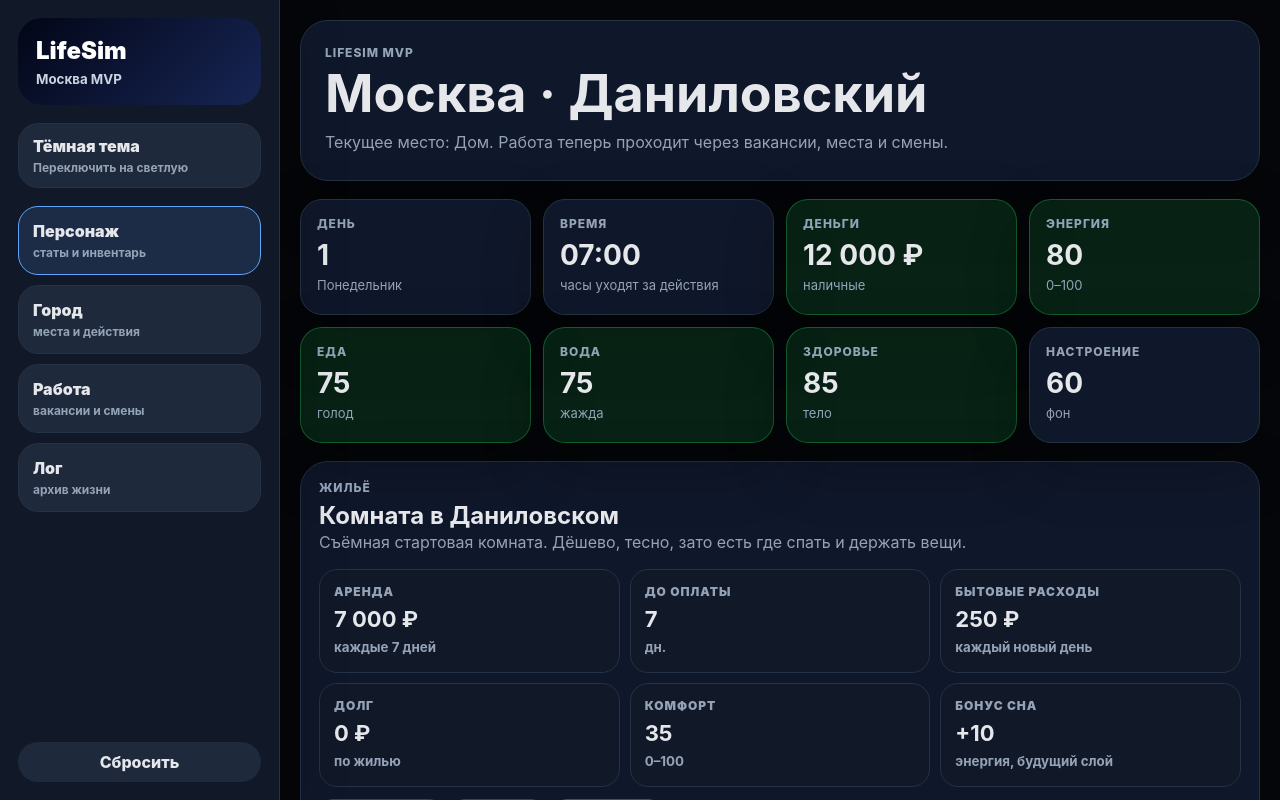
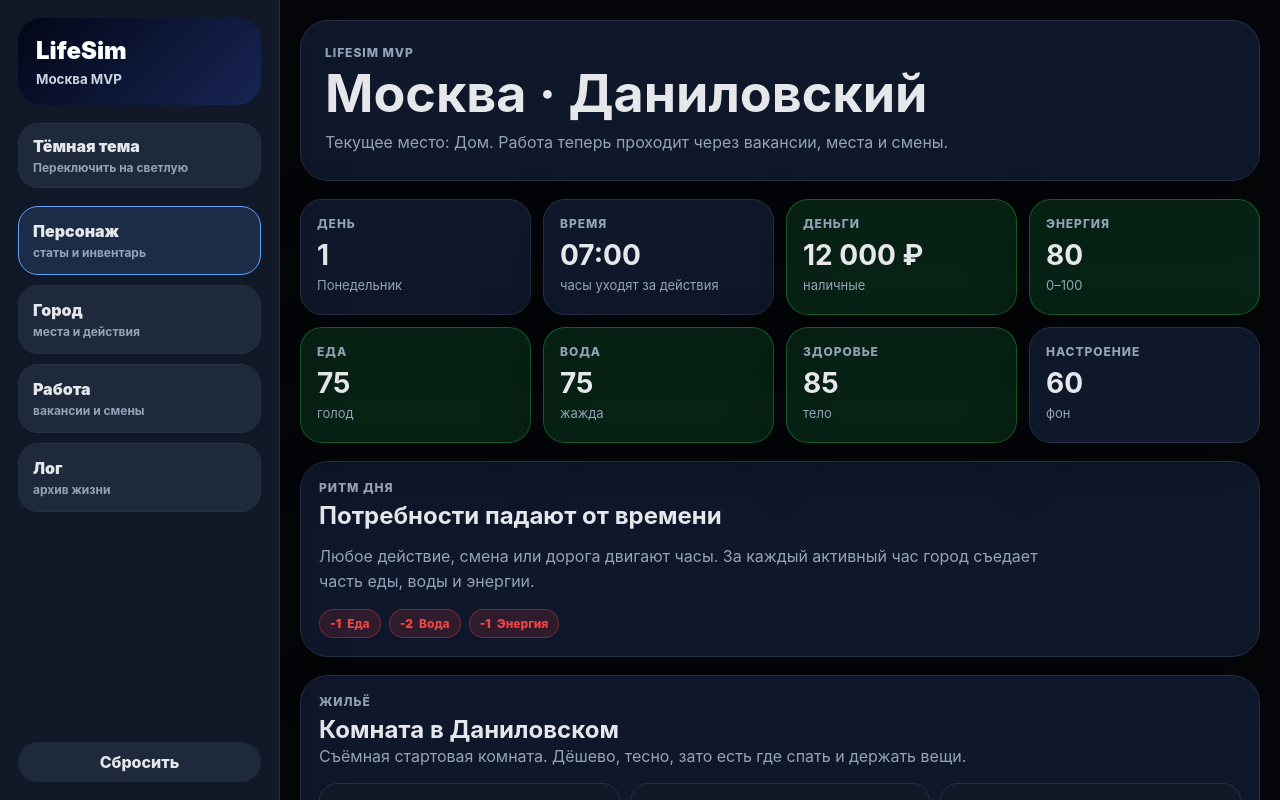
Before and after one commit to Coldqh/LifeSim, a React (Vite) app: page / in a window 1280 px wide. Shown: the top 800 px of the page. Built offline with nearby package versions, Linux system fonts and the light colour scheme.

Commit message:
feat: add daily needs decay MVP

```diff
--- a/src/core/needs/index.ts
+++ b/src/core/needs/index.ts
@@ -2,9 +2,45 @@ import type { NeedsState } from '../../types/needs';
 
 const NEED_MIN = 0;
 const NEED_MAX = 100;
+const MINUTES_IN_HOUR = 60;
+
+export type NeedsDecayProfile = 'active' | 'resting' | 'sleeping';
+
+export type NeedsDecayResult = {
+  needs: NeedsState;
+  delta: Partial<NeedsState>;
+};
+
+const DECAY_RATES_PER_HOUR: Record<NeedsDecayProfile, Partial<NeedsState>> = {
+  active: {
+    hunger: -1.2,
+    thirst: -1.8,
+    energy: -0.8
+  },
+  resting: {
+    hunger: -0.8,
+    thirst: -1.2
+  },
+  sleeping: {
+    hunger: -0.5,
+    thirst: -0.8
+  }
+};
 
 function clampNeed(value: number): number {
   return Math.min(NEED_MAX, Math.max(NEED_MIN, Math.round(value)));
+}
+
+function roundDelta(value: number): number {
+  return Math.round(value);
+}
+
+function addDelta(current: number, delta: number): number {
+  return clampNeed(current + delta);
+}
+
+function getNonZeroDelta(delta: Partial<NeedsState>): Partial<NeedsState> {
+  return Object.fromEntries(Object.entries(delta).filter(([, value]) => value !== undefined && value !== 0)) as Partial<NeedsState>;
 }
 
 export function applyNeedsDelta(needs: NeedsState, delta: Partial<NeedsState> = {}): NeedsState {
@@ -17,6 +53,51 @@ export function applyNeedsDelta(needs: NeedsState, delta: Partial<NeedsState> =
   };
 }
 
+export function getNeedsDecayDelta(minutesElapsed: number, profile: NeedsDecayProfile = 'active'): Partial<NeedsState> {
+  const safeMinutes = Math.max(0, Math.floor(minutesElapsed));
+  if (safeMinutes === 0) return {};
+
+  const rate = DECAY_RATES_PER_HOUR[profile];
+  const multiplier = safeMinutes / MINUTES_IN_HOUR;
+
+  return getNonZeroDelta({
+    hunger: rate.hunger !== undefined ? roundDelta(rate.hunger * multiplier) : undefined,
+    thirst: rate.thirst !== undefined ? roundDelta(rate.thirst * multiplier) : undefined,
+    energy: rate.energy !== undefined ? roundDelta(rate.energy * multiplier) : undefined,
+    health: rate.health !== undefined ? roundDelta(rate.health * multiplier) : undefined,
+    mood: rate.mood !== undefined ? roundDelta(rate.mood * multiplier) : undefined
+  });
+}
+
+export function applyNeedsDecay(needs: NeedsState, minutesElapsed: number, profile: NeedsDecayProfile = 'active'): NeedsDecayResult {
+  const delta = getNeedsDecayDelta(minutesElapsed, profile);
+
+  return {
+    needs: {
+      hunger: addDelta(needs.hunger, delta.hunger ?? 0),
+      thirst: addDelta(needs.thirst, delta.thirst ?? 0),
+      energy: addDelta(needs.energy, delta.energy ?? 0),
+      health: addDelta(needs.health, delta.health ?? 0),
+      mood: addDelta(needs.mood, delta.mood ?? 0)
+    },
+    delta
+  };
+}
+
+export function describeNeedsDecay(delta: Partial<NeedsState>): string | undefined {
+  const parts: string[] = [];
+
+  if (delta.hunger) parts.push(`еда ${delta.hunger}`);
+  if (delta.thirst) parts.push(`вода ${delta.thirst}`);
+  if (delta.energy) parts.push(`энергия ${delta.energy}`);
+  if (delta.health) parts.push(`здоровье ${delta.health}`);
+  if (delta.mood) parts.push(`настроение ${delta.mood}`);
+
+  if (parts.length === 0) return undefined;
+
+  return `Время прошло. Потребности изменились: ${parts.join(', ')}.`;
+}
+
 export function getNeedWarning(needs: NeedsState): string | undefined {
   if (needs.health <= 20) return 'Здоровье на опасном уровне.';
   if (needs.energy <= 15) return 'Сил почти не осталось.';
--- a/src/core/time/index.ts
+++ b/src/core/time/index.ts
@@ -47,3 +47,12 @@ export function formatWeekday(weekday: Weekday): string {
 
   return labels[weekday];
 }
+
+
+export function getTotalMinutes(time: GameTime): number {
+  return (time.day - 1) * MINUTES_IN_DAY + time.hour * 60 + time.minute;
+}
+
+export function getElapsedMinutes(fromTime: GameTime, toTime: GameTime): number {
+  return Math.max(0, getTotalMinutes(toTime) - getTotalMinutes(fromTime));
+}
--- a/src/state/gameState.ts
+++ b/src/state/gameState.ts
@@ -5,7 +5,7 @@ import type { HousingId } from '../types/housing';
 import type { GameTime } from '../types/time';
 import { createInitialTime, formatGameTime } from '../core/time';
 
-export const GAME_STATE_STORAGE_KEY = 'lifesim.gameState.v5';
+export const GAME_STATE_STORAGE_KEY = 'lifesim.gameState.v6';
 
 export type LifeLogEntry = {
   id: string;
@@ -79,7 +79,7 @@ export function createInitialGameState(): GameState {
         day: time.day,
         timeLabel: formatGameTime(time),
         title: 'Старт',
-        text: 'Москва. Даниловский. Дом. Есть стартовая комната, аренда и ежедневные расходы.'
+        text: 'Москва. Даниловский. Дом. Время теперь влияет на еду, воду и энергию.'
       }
     ]
   };
--- a/src/state/useGameController.ts
+++ b/src/state/useGameController.ts
@@ -14,9 +14,9 @@ import {
   getLocationsForDistrict,
   isActionAvailableAtLocation
 } from '../core/location';
-import { applyNeedsDelta, getNeedWarning } from '../core/needs';
+import { applyNeedsDecay, applyNeedsDelta, describeNeedsDecay, getNeedWarning, type NeedsDecayProfile } from '../core/needs';
 import { getShopForLocation, getShopProducts, isProductSoldByShop } from '../core/shop';
-import { addMinutes } from '../core/time';
+import { addMinutes, getElapsedMinutes } from '../core/time';
 import {
   calculateDistrictTravel,
   calculateLocationTravel,
@@ -29,6 +29,7 @@ import { basicJobs, getJobById } from '../data/jobs/basicJobs';
 import { getProductById } from '../data/products/basicProducts';
 import type { ActionId, DistrictId, JobId, LocationId, ProductId } from '../types/ids';
 import type { TravelModeId } from '../types/transport';
+import type { NeedsState } from '../types/needs';
 import type { Player } from '../types/player';
 import type { GameTime } from '../types/time';
 import {
@@ -42,30 +43,75 @@ import {
 } from './gameState';
 
 
-function applyHousingForElapsedDays(
+function mergeNeedsDelta(first: Partial<NeedsState> = {}, second: Partial<NeedsState> = {}): Partial<NeedsState> | undefined {
+  const merged: Partial<NeedsState> = {
+    hunger: (first.hunger ?? 0) + (second.hunger ?? 0),
+    thirst: (first.thirst ?? 0) + (second.thirst ?? 0),
+    energy: (first.energy ?? 0) + (second.energy ?? 0),
+    health: (first.health ?? 0) + (second.health ?? 0),
+    mood: (first.mood ?? 0) + (second.mood ?? 0)
+  };
+
+  const visibleEntries = Object.entries(merged).filter(([, value]) => value !== 0);
+  if (visibleEntries.length === 0) return undefined;
+
+  return Object.fromEntries(visibleEntries) as Partial<NeedsState>;
+}
+
+function getNeedsDecayProfileForActionCategory(category?: string): NeedsDecayProfile {
+  if (category === 'sleep') return 'sleeping';
+  if (category === 'rest') return 'resting';
+
+  return 'active';
+}
+
+function applyElapsedTimeConsequences(
   currentState: GameState,
   player: Player,
-  nextTime: GameTime
-): { player: Player; lifeLogEntries: LifeLogEntry[] } {
-  const elapsedDays = Math.max(0, nextTime.day - currentState.time.day);
-  if (elapsedDays === 0) {
-    return { player, lifeLogEntries: [] };
+  nextTime: GameTime,
+  decayProfile: NeedsDecayProfile = 'active'
+): { player: Player; lifeLogEntries: LifeLogEntry[]; needsDelta?: Partial<NeedsState>; messages: string[] } {
+  const elapsedMinutes = getElapsedMinutes(currentState.time, nextTime);
+  const lifeLogEntries: LifeLogEntry[] = [];
+  const messages: string[] = [];
+  const decayApplied = applyNeedsDecay(player.needs, elapsedMinutes, decayProfile);
+  const decayMessage = describeNeedsDecay(decayApplied.delta);
+  const decayWarning = getNeedWarning(decayApplied.needs);
+  let nextPlayer: Player = {
+    ...player,
+    needs: decayApplied.needs
+  };
+
+  if (decayMessage) {
+    messages.push(decayMessage);
+    lifeLogEntries.push(createLifeLogEntry({ time: nextTime }, 'Время', decayMessage));
   }
 
-  const housing = getHousingById(player.housingId);
-  if (!housing) {
-    return { player, lifeLogEntries: [] };
+  if (decayWarning) {
+    messages.push(decayWarning);
   }
 
-  const applied = applyHousingDayChanges({
-    player,
-    housing,
-    elapsedDays
-  });
+  const elapsedDays = Math.max(0, nextTime.day - currentState.time.day);
+  if (elapsedDays > 0) {
+    const housing = getHousingById(nextPlayer.housingId);
+
+    if (housing) {
+      const applied = applyHousingDayChanges({
+        player: nextPlayer,
+        housing,
+        elapsedDays
+      });
+
+      nextPlayer = applied.player;
+      lifeLogEntries.push(...applied.events.map((event) => createLifeLogEntry({ time: nextTime }, event.title, event.text)));
+    }
+  }
 
   return {
-    player: applied.player,
-    lifeLogEntries: applied.events.map((event) => createLifeLogEntry({ time: nextTime }, event.title, event.text))
+    player: nextPlayer,
+    lifeLogEntries,
+    needsDelta: decayApplied.delta,
+    messages
   };
 }
 
@@ -173,19 +219,29 @@ export function useGameController() {
         action
       });
 
-      const housingApplied = applyHousingForElapsedDays(currentState, applied.player, applied.time);
+      const elapsedApplied = applyElapsedTimeConsequences(
+        currentState,
+        applied.player,
+        applied.time,
+        getNeedsDecayProfileForActionCategory(action.category)
+      );
+      const resultMessages = [...applied.result.messages, ...elapsedApplied.messages];
       const logEntry = createLifeLogEntry(
         { time: applied.time },
         applied.result.ok ? action.name : 'Действие не выполнено',
-        applied.result.messages.join(' ')
+        resultMessages.join(' ')
       );
 
       return {
         ...currentState,
-        player: housingApplied.player,
+        player: elapsedApplied.player,
         time: applied.time,
-        lastResult: applied.result,
-        lifeLog: mergeLifeLog([logEntry, ...housingApplied.lifeLogEntries], currentState.lifeLog)
+        lastResult: {
+          ...applied.result,
+          needsDelta: mergeNeedsDelta(applied.result.needsDelta, elapsedApplied.needsDelta),
+          messages: resultMessages
+        },
+        lifeLog: mergeLifeLog([logEntry, ...elapsedApplied.lifeLogEntries], currentState.lifeLog)
       };
     });
   }
@@ -234,22 +290,23 @@ export function useGameController() {
         districtId: district.id,
         locationId: defaultLocation.id
       };
-      const housingApplied = applyHousingForElapsedDays(currentState, movedPlayer, nextTime);
-      const logEntry = createLifeLogEntry({ time: nextTime }, 'Перемещение', messages.join(' '));
+      const elapsedApplied = applyElapsedTimeConsequences(currentState, movedPlayer, nextTime, 'active');
+      const resultMessages = [...messages, ...elapsedApplied.messages];
+      const logEntry = createLifeLogEntry({ time: nextTime }, 'Перемещение', resultMessages.join(' '));
 
       return {
         ...currentState,
         time: nextTime,
-        player: housingApplied.player,
+        player: elapsedApplied.player,
         lastResult: {
           ok: true,
           timeDeltaMinutes: travel.durationMinutes,
           moneyDelta: -(travel.moneyCost ?? 0),
-          needsDelta: travel.needsDelta,
+          needsDelta: mergeNeedsDelta(travel.needsDelta, elapsedApplied.needsDelta),
           locationDelta: defaultLocation.id,
-          messages
+          messages: resultMessages
         },
-        lifeLog: mergeLifeLog([logEntry, ...housingApplied.lifeLogEntries], currentState.lifeLog)
+        lifeLog: mergeLifeLog([logEntry, ...elapsedApplied.lifeLogEntries], currentState.lifeLog)
       };
     });
   }
@@ -296,22 +353,23 @@ export function useGameController() {
         districtId: location.districtId,
         locationId: location.id
       };
-      const housingApplied = applyHousingForElapsedDays(currentState, movedPlayer, nextTime);
-      const logEntry = createLifeLogEntry({ time: nextTime }, 'Перемещение', messages.join(' '));
+      const elapsedApplied = applyElapsedTimeConsequences(currentState, movedPlayer, nextTime, 'active');
+      const resultMessages = [...messages, ...elapsedApplied.messages];
+      const logEntry = createLifeLogEntry({ time: nextTime }, 'Перемещение', resultMessages.join(' '));
 
       return {
         ...currentState,
         time: nextTime,
-        player: housingApplied.player,
+        player: elapsedApplied.player,
         lastResult: {
           ok: true,
           timeDeltaMinutes: travel.durationMinutes,
           moneyDelta: -(travel.moneyCost ?? 0),
-          needsDelta: travel.needsDelta,
+          needsDelta: mergeNeedsDelta(travel.needsDelta, elapsedApplied.needsDelta),
           locationDelta: location.id,
-          messages
+          messages: resultMessages
         },
-        lifeLog: mergeLifeLog([logEntry, ...housingApplied.lifeLogEntries], currentState.lifeLog)
+        lifeLog: mergeLifeLog([logEntry, ...elapsedApplied.lifeLogEntries], currentState.lifeLog)
       };
     });
   }
@@ -458,26 +516,27 @@ export function useGameController() {
         time: currentState.time,
         job
       });
-      const housingApplied = applyHousingForElapsedDays(currentState, applied.player, applied.time);
+      const elapsedApplied = applyElapsedTimeConsequences(currentState, applied.player, applied.time, 'active');
+      const resultMessages = [...applied.result.messages, ...elapsedApplied.messages];
       const logEntry = createLifeLogEntry(
         { time: applied.time },
         applied.result.ok ? 'Смена' : 'Смена недоступна',
-        applied.result.messages.join(' ')
+        resultMessages.join(' ')
       );
 
       return {
         ...currentState,
-        player: housingApplied.player,
+        player: elapsedApplied.player,
         time: applied.time,
         lastResult: {
           ok: applied.result.ok,
           actionName: job.title,
           timeDeltaMinutes: applied.result.timeDeltaMinutes,
           moneyDelta: applied.result.moneyDelta,
-          needsDelta: applied.result.needsDelta,
-          messages: applied.result.messages
+          needsDelta: mergeNeedsDelta(applied.result.needsDelta, elapsedApplied.needsDelta),
+          messages: resultMessages
         },
-        lifeLog: mergeLifeLog([logEntry, ...housingApplied.lifeLogEntries], currentState.lifeLog)
+        lifeLog: mergeLifeLog([logEntry, ...elapsedApplied.lifeLogEntries], currentState.lifeLog)
       };
     });
   }
--- a/src/styles.css
+++ b/src/styles.css
@@ -1114,3 +1114,8 @@ body {
     grid-template-columns: 1fr;
   }
 }
+
+/* FEATURE_MVP patch: daily needs decay visibility */
+.needs-decay-panel .effect-list {
+  margin-top: 14px;
+}
--- a/src/ui/dashboard/Dashboard.tsx
+++ b/src/ui/dashboard/Dashboard.tsx
@@ -1,6 +1,7 @@
 import { useState } from 'react';
 import { useUiTheme } from '../../state';
 import { formatRubles } from '../../core/economy';
+import { getNeedsDecayDelta } from '../../core/needs';
 import { getHousingById } from '../../data/housing/basicHousing';
 import { formatGameTime, formatWeekday } from '../../core/time';
 import type { GameState } from '../../state';
@@ -12,6 +13,7 @@ import type { Job } from '../../types/job';
 import type { Product, Shop } from '../../types/product';
 import type { DistrictTravelOption, LocationTravelOption } from '../../types/travel';
 import { ActionCard } from './ActionCard';
+import { createNeedsEffectItems, EffectList } from './EffectList';
 import { HousingPanel } from './HousingPanel';
 import { InventoryPanel } from './InventoryPanel';
 import { JobPanel } from './JobPanel';
@@ -90,6 +92,7 @@ export function Dashboard({
   const housing = getHousingById(player.housingId);
   const [activeTab, setActiveTab] = useState<DashboardTab>('character');
   const { theme, toggleTheme } = useUiTheme();
+  const activeHourDecayItems = createNeedsEffectItems(getNeedsDecayDelta(60, 'active'));
 
   return (
     <main className="app-layout">
@@ -164,6 +167,15 @@ export function Dashboard({
               <StatCard label="Настроение" value={player.needs.mood} helper="фон" tone={needTone(player.needs.mood)} />
             </section>
 
+            <section className="panel needs-decay-panel">
+              <div className="panel__header">
+                <p className="panel__eyebrow">Ритм дня</p>
+                <h2 className="panel__title">Потребности падают от времени</h2>
+              </div>
+              <p className="panel__text">Любое действие, смена или дорога двигают часы. За каждый активный час город съедает часть еды, воды и энергии.</p>
+              <EffectList items={activeHourDecayItems} />
+            </section>
+
             <HousingPanel housing={housing} player={player} />
 
             <InventoryPanel inventory={player.inventory} onUseInventoryItem={onUseInventoryItem} />
```
